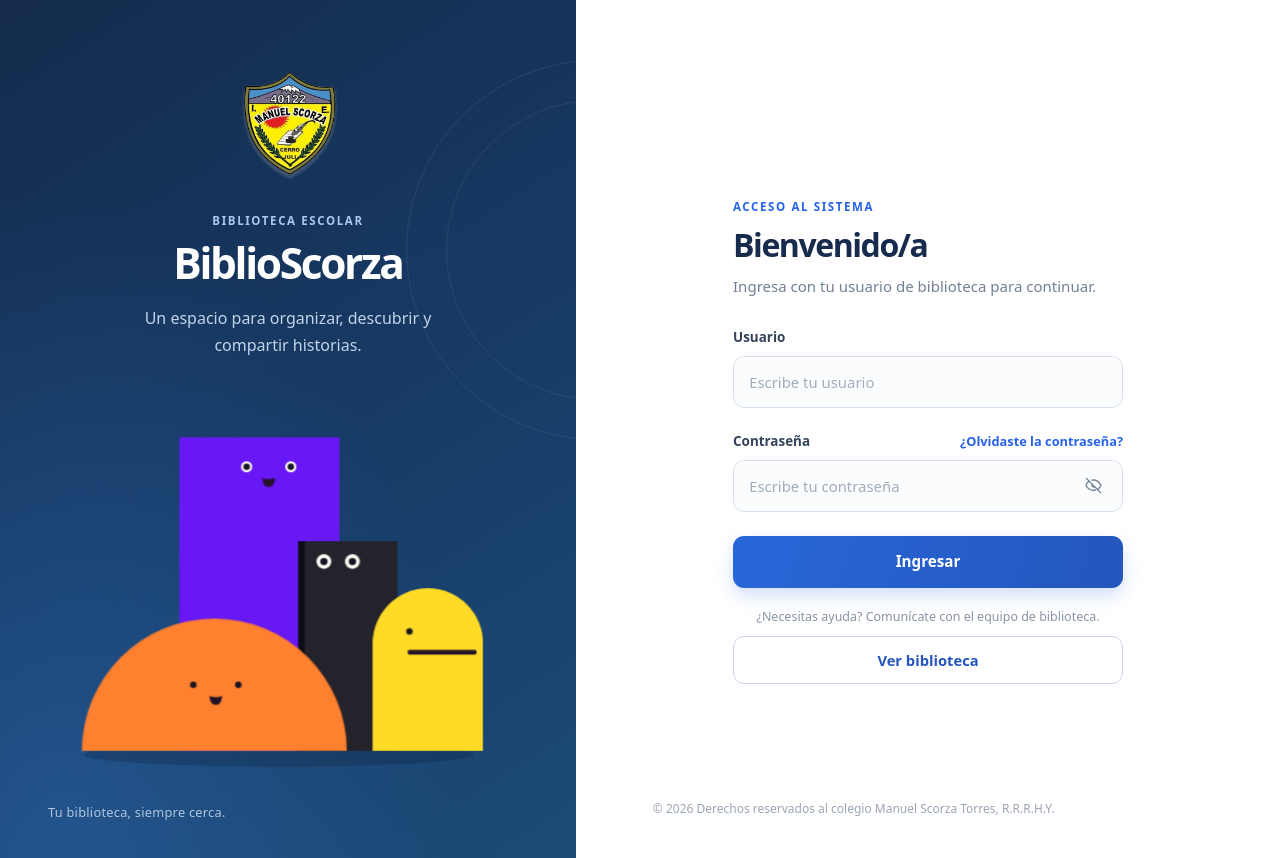
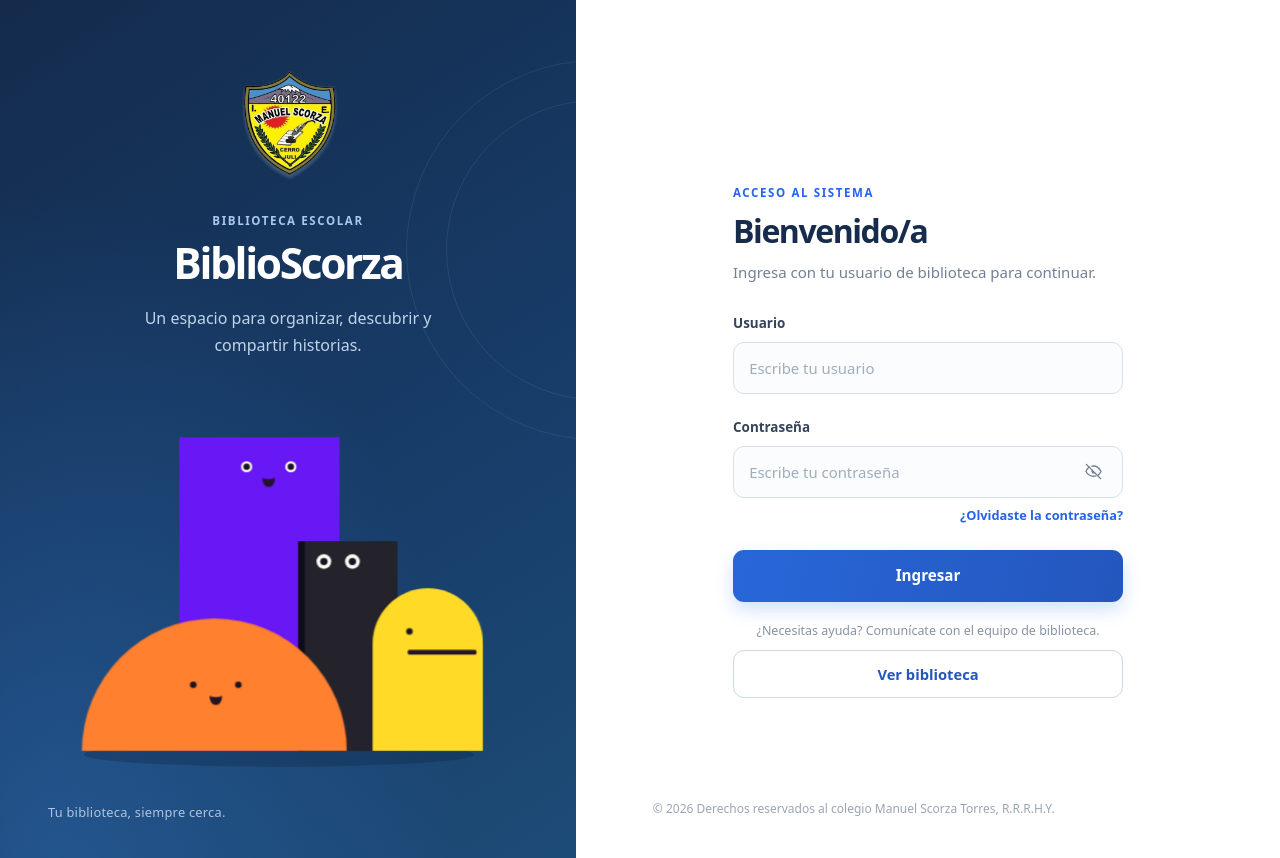
Before and after one commit to scorzabiblioteca-cmd/Biblioteca-Scorza, a Next.js app in the folder web/: page /login in a window 1280 px wide. Built offline with nearby package versions, Linux system fonts and the light colour scheme.

Commit message:
fix: opcion olvidaste contraseña

```diff
--- a/web/src/app/(auth)/login/login.css
+++ b/web/src/app/(auth)/login/login.css
@@ -557,18 +557,6 @@
   }
 }
 
-.login-label-row {
-  display: flex;
-  align-items: baseline;
-  justify-content: space-between;
-  gap: 0.75rem;
-  margin-bottom: 0.55rem;
-}
-
-.login-label-row .login-label {
-  margin-bottom: 0;
-}
-
 .login-forgot,
 .login-link-button {
   padding: 0;
@@ -580,6 +568,12 @@
   font-weight: 650;
   text-decoration: none;
   cursor: pointer;
+}
+
+.login-forgot {
+  display: block;
+  margin-top: 0.55rem;
+  text-align: right;
 }
 
 .login-forgot:hover,
--- a/web/src/app/(auth)/login/page.tsx
+++ b/web/src/app/(auth)/login/page.tsx
@@ -97,21 +97,9 @@
             </label>
 
             <div className="login-field">
-              <div className="login-label-row">
-                <label className="login-label" htmlFor="login-password">
-                  Contraseña
-                </label>
-                <Link
-                  className="login-forgot"
-                  href={
-                    f.username.trim()
-                      ? `/recuperar-password?usuario=${encodeURIComponent(f.username.trim())}`
-                      : "/recuperar-password"
-                  }
-                >
-                  ¿Olvidaste la contraseña?
-                </Link>
-              </div>
+              <label className="login-label" htmlFor="login-password">
+                Contraseña
+              </label>
               <div className="login-password-field">
                 <input
                   id="login-password"
@@ -153,6 +141,16 @@
                   </svg>
                 </button>
               </div>
+              <Link
+                className="login-forgot"
+                href={
+                  f.username.trim()
+                    ? `/recuperar-password?usuario=${encodeURIComponent(f.username.trim())}`
+                    : "/recuperar-password"
+                }
+              >
+                ¿Olvidaste la contraseña?
+              </Link>
             </div>
 
             {err && (
```
